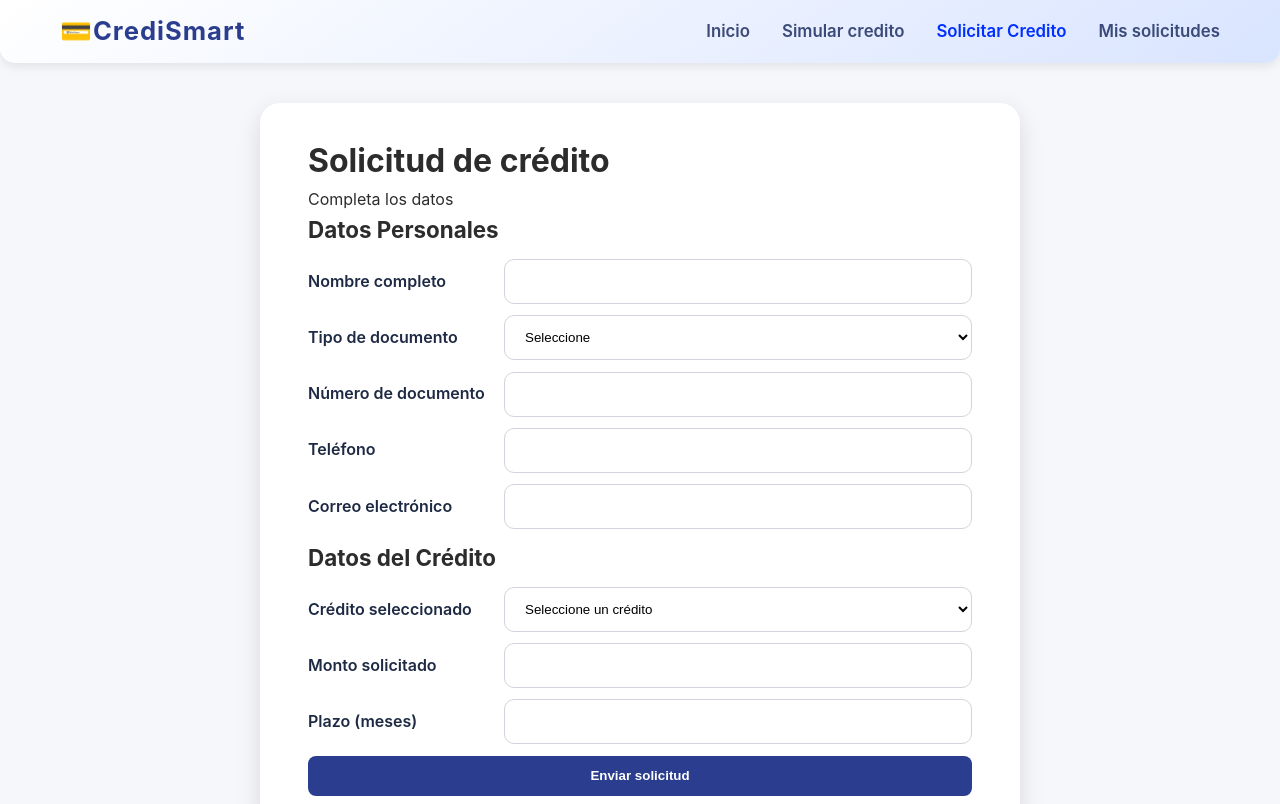
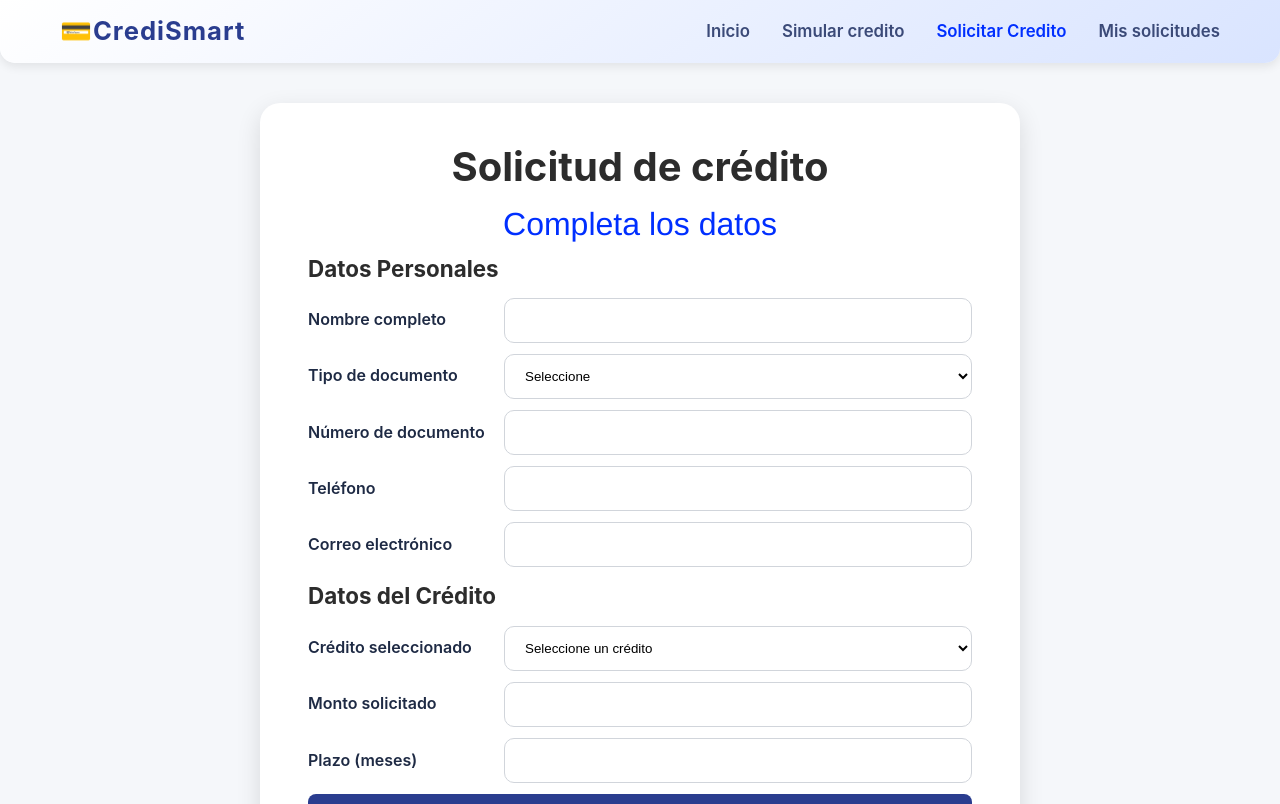
Before and after one commit to emanuel2006L/CrediSmart2, a React (Vite) app in the folder credit-smart-app/: page /apply in a window 1280 px wide. Shown: the top 804 px of the page. Built offline with nearby package versions, Linux system fonts and the light colour scheme.

Commit message:
Arreglo en Solicitud diseno

```diff
--- a/credit-smart-app/src/index.css
+++ b/credit-smart-app/src/index.css
@@ -71,7 +71,17 @@ body { font-family: "Inter", "Segoe UI", sans-serif; background-color:#f5f7fa; c
 .credits-card-simulador, .solicitud-card { background:#fff; padding:2rem 3rem; border-radius:20px; box-shadow:0 8px 25px rgba(0,0,0,.12); margin:1.5rem auto; max-width:760px; }
 .filter-container{ display:flex; justify-content:center; gap:1rem; flex-wrap:wrap; padding:1.5rem 1rem; margin:1.5rem 0; background:#fff; border-radius:12px; box-shadow:0 8px 20px rgba(0,0,0,.1); }
 .filter-container input, .filter-container select { padding:.7rem 1rem; border-radius:10px; border:1px solid #cfd5e6; background:#f9fbff; }
-
+.solicitud-card h3{
+  padding: 1.5;
+  text-align: center;
+  font-size: 2.5rem;
+}
+.solicitud-card p{
+  font-size: 2rem;
+  color: #002fff;
+  text-align: center;
+  font-family: 'Franklin Gothic Medium', 'Arial Narrow', Arial, sans-serif;
+}
 /* form */
 .form-group{ display:flex; align-items:center; gap:1rem; flex-wrap:wrap; margin:0.7rem 0; }
 .form-group label{ display:inline-block; width:180px; min-width:120px; font-weight:600; color:#1e2a44; }
```
